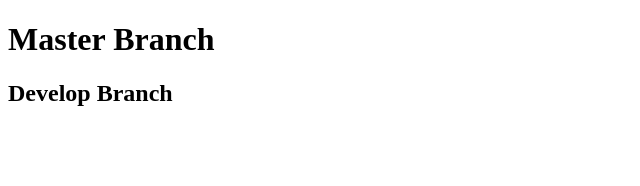
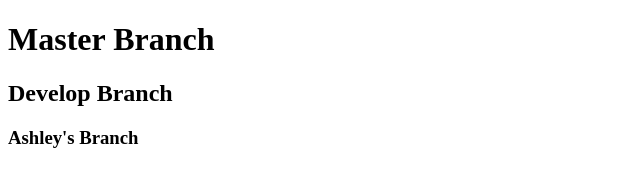
Before and after one commit to viseth89/teamGit, a plain HTML site: page index.html in a window 1280 px wide. Shown: the whole page, without its empty margins (0-640 px from the left). Drawn offline with Linux system fonts and the light colour scheme.

Commit message:
made ashleys branch

```diff
--- a/index.html
+++ b/index.html
@@ -9,5 +9,6 @@
 <body>
     <h1>Master Branch</h1>
     <h2>Develop Branch</h2>
+    <h3>Ashley's Branch</h3>
 </body>
 </html>
```
